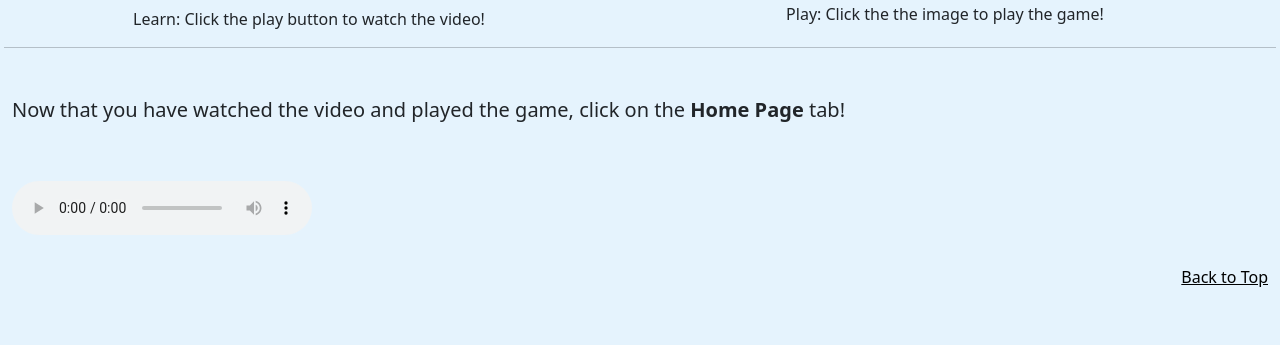
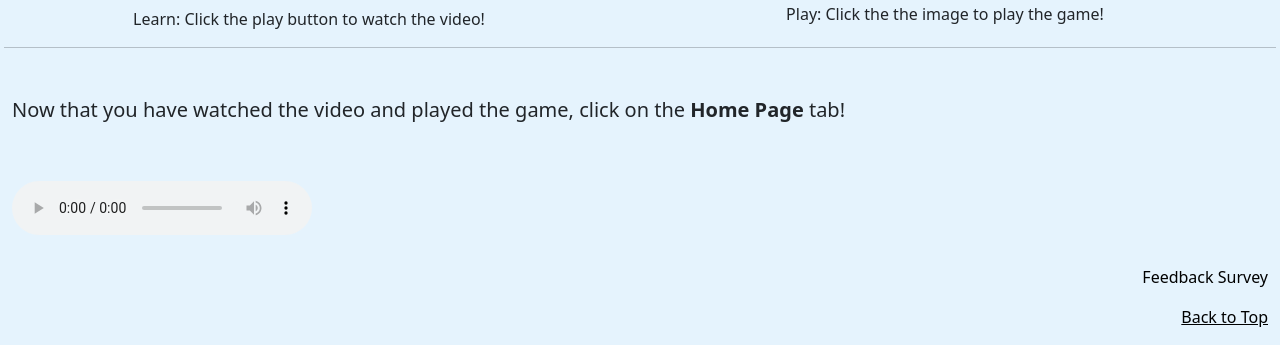
Before and after one commit to amilhousecunningham/place-value, a plain HTML site: page word.html in a window 1280 px wide. Shown: the part 1375-1720 px from the top of the page. Before the commit the page ends 1680 px from the top, so only its background shows below. Drawn offline with nearby package versions, Linux system fonts and the light colour scheme.

Commit message:
added link to feedback survey

```diff
--- a/word.html
+++ b/word.html
@@ -63,8 +63,10 @@
                 <br />
                 <h5 style="text-align: left">
                     <strong>What is Word Form? </strong>
-                    Word form is when we write numbers using words. So, 325 becomes 'three hundred twenty-five.' See how we spelled the number using words.
-                    Click and watch the video to learn more about word form. Then, have fun playing <strong>3-Digit Number Words
+                    Word form is when we write numbers using words. So, 325 becomes 'three hundred twenty-five.' See how
+                    we spelled the number using words.
+                    Click and watch the video to learn more about word form. Then, have fun playing <strong>3-Digit
+                        Number Words
                     </strong> to practice more with word form!
                 </h5>
 
@@ -87,7 +89,10 @@
 
         <div class="row g-3 text-center">
             <div class="col-sm">
-                <iframe width="560" height="374" src="https://www.youtube.com/embed/_To_Gng_viw?si=oKs6vUpJwBDPOGk2" title="YouTube video player" frameborder="0" allow="accelerometer; autoplay; clipboard-write; encrypted-media; gyroscope; picture-in-picture; web-share" allowfullscreen></iframe>
+                <iframe width="560" height="374" src="https://www.youtube.com/embed/_To_Gng_viw?si=oKs6vUpJwBDPOGk2"
+                    title="YouTube video player" frameborder="0"
+                    allow="accelerometer; autoplay; clipboard-write; encrypted-media; gyroscope; picture-in-picture; web-share"
+                    allowfullscreen></iframe>
                 <br />
                 <br />
                 <caption>Learn: Click the play button to watch the video!</caption>
@@ -123,7 +128,14 @@
         <br />
         <br />
 
-        <a href="#top" class="top"><p>Back to Top</p></a>
+        <a src="https://forms.gle/HvPJfDV27iFZ1nZXA">
+            <p class="top">Feedback Survey</p>
+        </a>
+
+
+        <a href="#top" class="top">
+            <p>Back to Top</p>
+        </a>
 
     </div>
 
```
Also changed, not shown: index.html (+2 -0 lines), placevalue.html (+2 -0 lines), standard.html (+2 -0 lines). Lines whose indentation alone changed are shown as unchanged.
